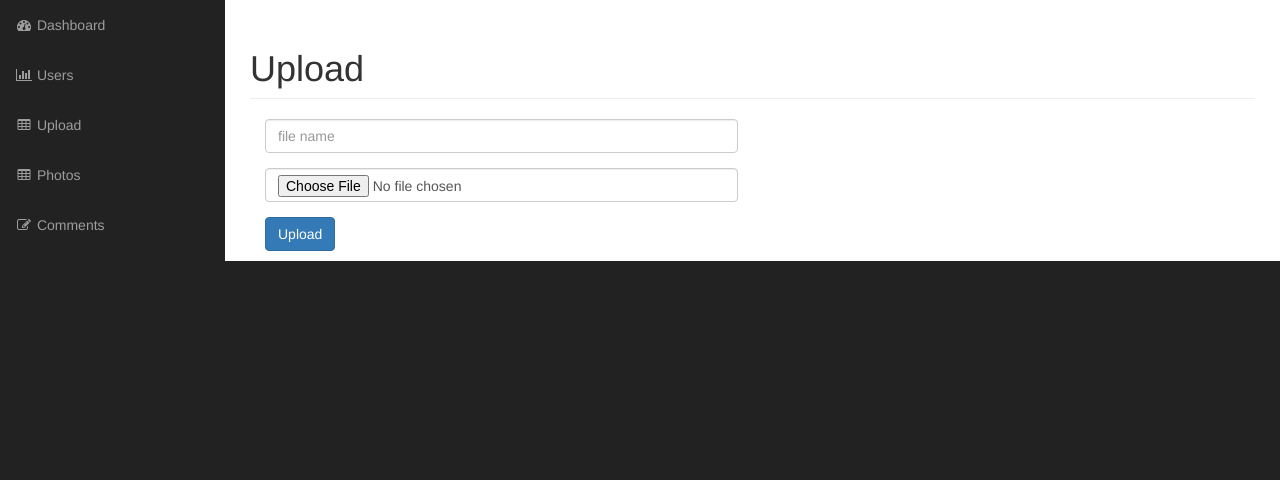
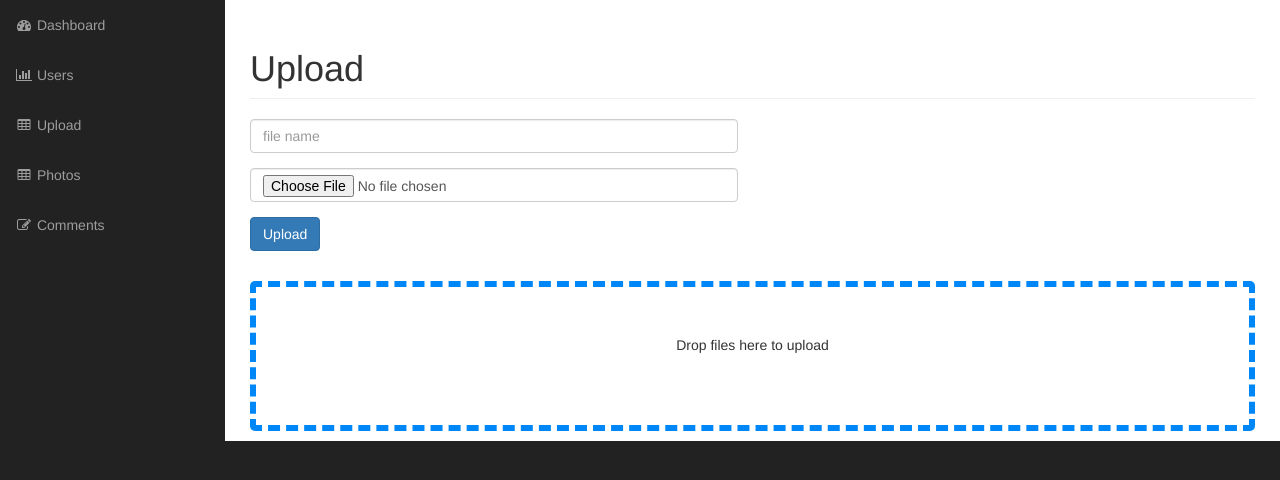
Before and after one commit to RobinKartikeyaKhatri/gallery, a PHP site: page /admin/upload.php in a window 1280 px wide. Shown: the part 51-531 px from the top of the page. Run offline with PHP 8.4, Linux system fonts and the light colour scheme; the visitor is signed in with stand-in values (Sample User, id 1); grey boxes labelled with a size stand in for pictures from a placeholder-image service; data that the repository does not hold is empty; some libraries are stand-ins or nearby versions.

Commit message:
created two div element with class of row to wrap each form, created a new form for dropzone feature

```diff
--- a/admin/upload.php
+++ b/admin/upload.php
@@ -52,6 +52,8 @@ if(isset($_POST['submit']))
                                 <small></small>
                             </h1>
 
+                            <div class="row">
+
                             <div class="col-md-6">
 
                             <?php echo $message; ?>
@@ -72,6 +74,16 @@ if(isset($_POST['submit']))
 
                             </div>
 
+                            </div><!-- row ends here -->
+
+                            <div class="row">
+                                <div class="col-lg-12">
+                                    <form action="upload.php" class="dropzone" method="post">
+
+                                    </form>
+                                </div>
+                            </div>
+
                         </div>
                     </div>
                     <!-- /.row -->
```
